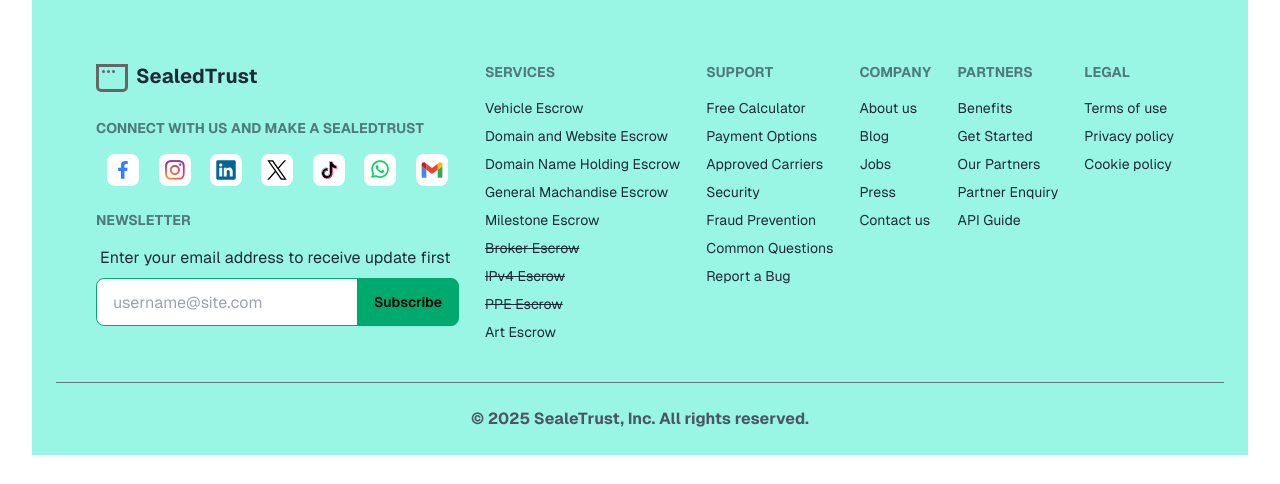
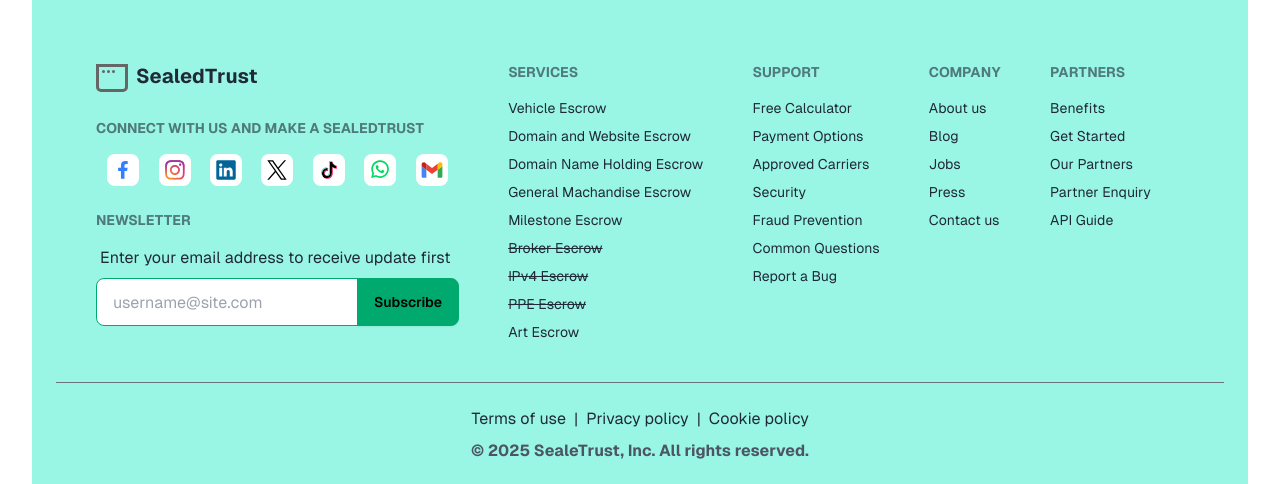
Before and after one commit to jvc-byte/stv2, a Next.js app: page / in a window 1280 px wide. Shown: the part 595-1079 px from the top of the page. Before the commit the page ends 1050 px from the top, so only its background shows below. Built offline with nearby package versions, Linux system fonts and the light colour scheme.

Commit message:
modified dash-nav.tsx and footer.tsx

```diff
--- a/src/app/components/dashboard/dash-nav.tsx
+++ b/src/app/components/dashboard/dash-nav.tsx
@@ -54,7 +54,7 @@
                   </a>
                 ))}
               </div>
-              <button className="ml-4 py-2 px-6 text-sm rounded-md bg-gradient-to-br from-violet-600 to-teal-400 text-white cursor-pointer font-semibold text-center shadow-xs transition-all duration-500 hover:bg-gradient-to-tr">Start a Transaction</button>
+              <button className="hidden lg:block ml-4 py-2 px-6 text-sm rounded-md bg-gradient-to-br from-violet-600 to-teal-400 text-white cursor-pointer font-semibold text-center shadow-xs transition-all duration-500 hover:bg-gradient-to-tr">Start a Transaction</button>
             </div>
           </div>
           <div className="absolute inset-y-0 right-0 flex items-center pr-2 sm:static sm:inset-auto sm:ml-6 sm:pr-0">
--- a/src/app/components/footer.tsx
+++ b/src/app/components/footer.tsx
@@ -133,7 +133,7 @@
                     <a className="link link-hover">Press</a>
                     <a className="link link-hover">Contact us</a>
                 </nav>
-                <nav>
+                <nav className="flex flex-col gap-2">
                     <h6 className="footer-title">Partners</h6>
                     <a className="link link-hover">Benefits</a>
                     <a className="link link-hover">Get Started</a>
@@ -141,15 +141,14 @@
                     <a className="link link-hover">Partner Enquiry</a>
                     <a className="link link-hover">API Guide</a>
                 </nav>
-                <nav>
-                    <h6 className="footer-title">Legal</h6>
-                    <a className="link link-hover">Terms of use</a>
-                    <a className="link link-hover">Privacy policy</a>
-                    <a className="link link-hover">Cookie policy</a>
-                </nav>
             </div>
             <div className="mt-6 text-center">
-                <span className="text-gray-600 font-bold">© 2025 SealeTrust, Inc. All rights reserved.</span>
+                <nav className="flex items-center justify-center gap-2 my-2">
+                    <a className="link link-hover">Terms of use</a>
+                    |<a className="link link-hover">Privacy policy</a>
+                    |<a className="link link-hover">Cookie policy</a>
+                </nav>
+                <p className="text-gray-600 font-bold">© 2025 SealeTrust, Inc. All rights reserved.</p>
             </div>
         </footer>
     );
```
